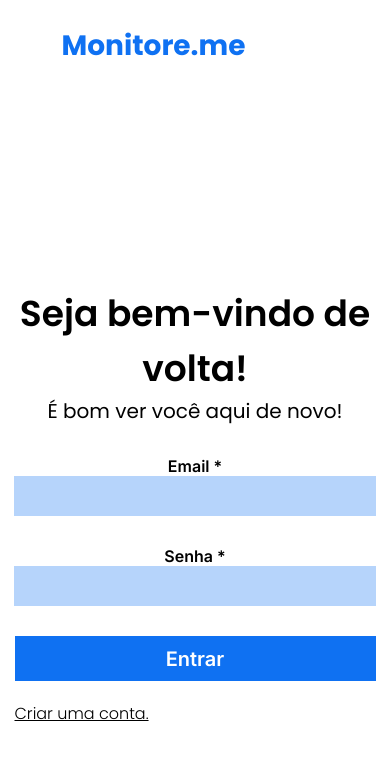
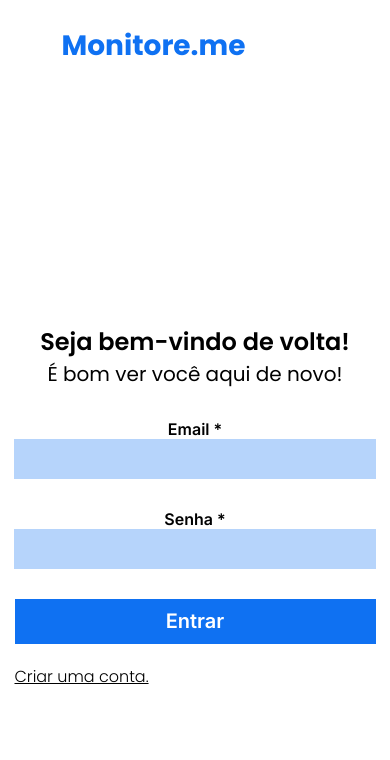
Before and after one commit to nandowastaken/monitore.me, a React (Vite) app: page /login in a window 390 px wide. Shown: the top 760 px of the page. Built offline with nearby package versions, Linux system fonts and the light colour scheme.

Commit message:
add responsiveness to login page

```diff
--- a/src/styles/Login.css
+++ b/src/styles/Login.css
@@ -98,3 +98,10 @@
     text-decoration-line: underline;
     color: #000000;
 }
+
+@media only screen and (max-width: 540px) {
+    .welcomeback {
+        font-size: 24px;
+        text-align: center;
+    }
+}
```
